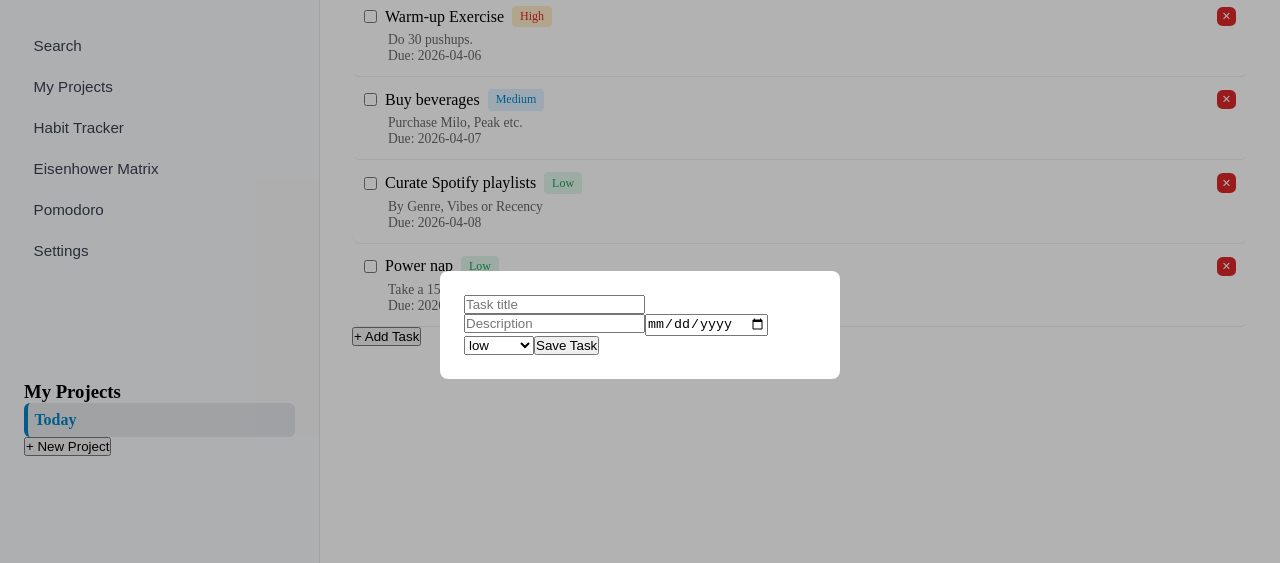
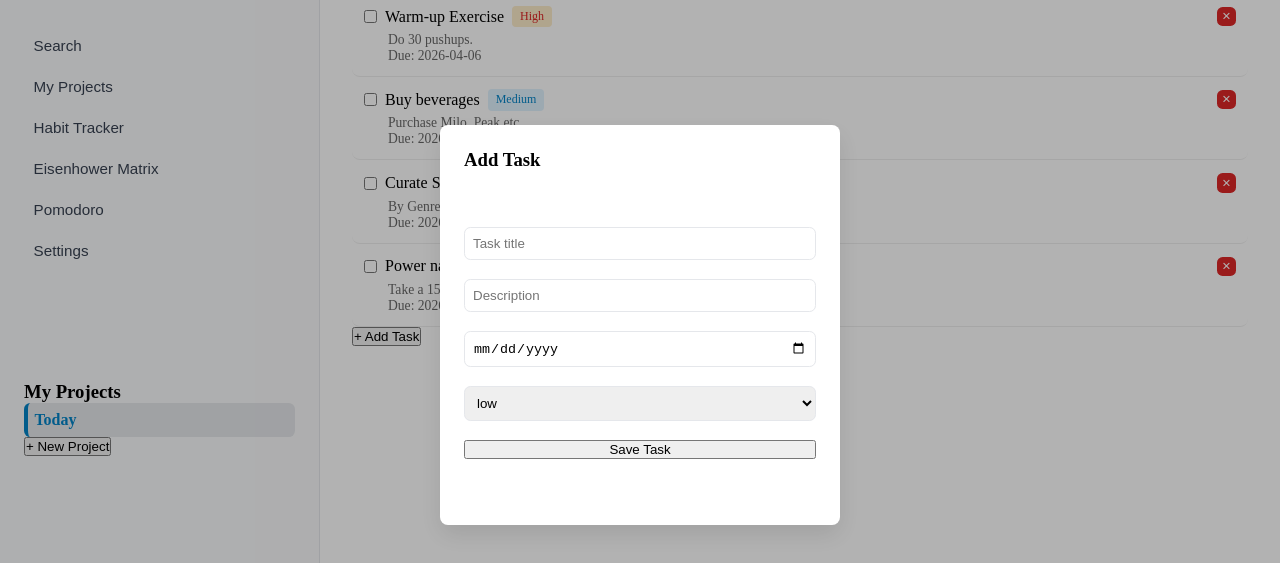
Before and after one commit to JayZeus999/Todo-List, a website built with webpack: page src/template.html in a window 1280 px wide. Both pictures are taken after a click on the button "+ Add Task". Shown: the part 75-638 px from the top of the page. Built offline with nearby package versions, Linux system fonts and the light colour scheme.

Commit message:
Fix form's spacing issues

```diff
--- a/src/default-page.js
+++ b/src/default-page.js
@@ -262,6 +262,12 @@
         const panel = document.createElement("div");
         panel.classList.add("task-panel");
 
+        const header = document.createElement("div");
+        header.classList.add("task-header");
+
+        const title = document.createElement("h3");
+        title.textContent = "Add Task";
+
         const form = document.createElement("form");
 
         const titleInput = document.createElement("input");
@@ -289,6 +295,8 @@
         submitBtn.textContent = "Save Task";
         submitBtn.type = "submit";
 
+        header.append(title);
+
         form.append(
             titleInput,
             descInput,
@@ -297,10 +305,10 @@
             submitBtn
         );
 
-        return { tray, panel, form, titleInput, descInput, dueDateInput, prioritySelect };
+        return { tray, panel, header, form, titleInput, descInput, dueDateInput, prioritySelect };
     };
 
-    const { tray, panel, form, titleInput, descInput, dueDateInput, prioritySelect } = createTodoForm();
+    const { tray, panel, header, form, titleInput, descInput, dueDateInput, prioritySelect } = createTodoForm();
 
 
     form.addEventListener("submit", (e) => {
@@ -340,7 +348,10 @@
         toDoList,
         addTaskBtn
     );
-    panel.appendChild(form);
+    panel.append(
+        header,
+        form
+    );
     tray.appendChild(panel);
 
     container.append(
--- a/src/styles.css
+++ b/src/styles.css
@@ -184,9 +184,32 @@
 
 .task-panel {
     width: 25rem;
+    height: 25rem;
     background-color: var(--bg-color);
+
+    display: flex;
+    flex-direction: column;
+
+    gap: 3.5rem;
     padding: 1.5rem;
     border-radius: 0.5rem;
+
+    box-shadow: 0 10px 25px rgba(0, 0, 0, 0.1);
+}
+
+
+.task-panel form {
+    display: flex;
+    flex-direction: column;
+
+    gap: 1.2rem;
+}
+
+.task-panel form input,
+.task-panel form select {
+    padding: 0.5rem;
+    border-radius: 0.4rem;
+    border: 1px solid var(--bdr-right);
 }
 
 
```
